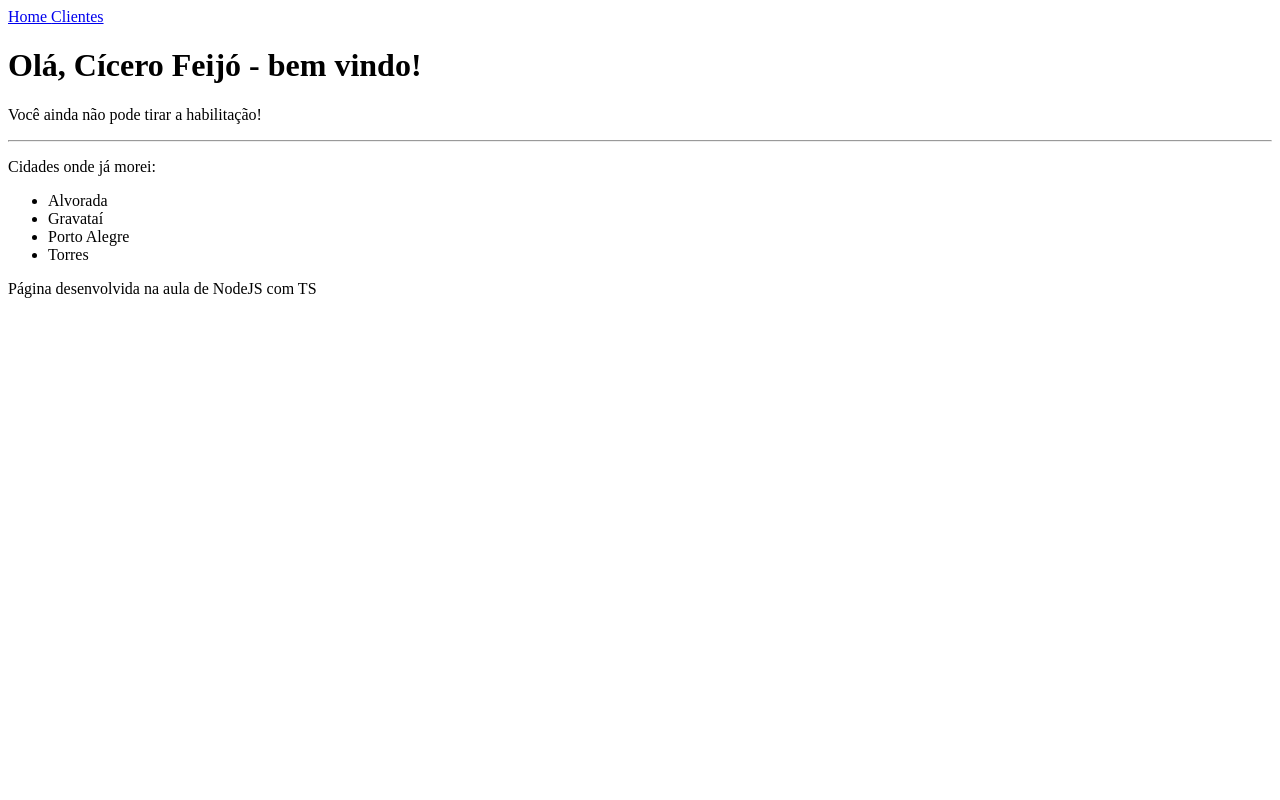
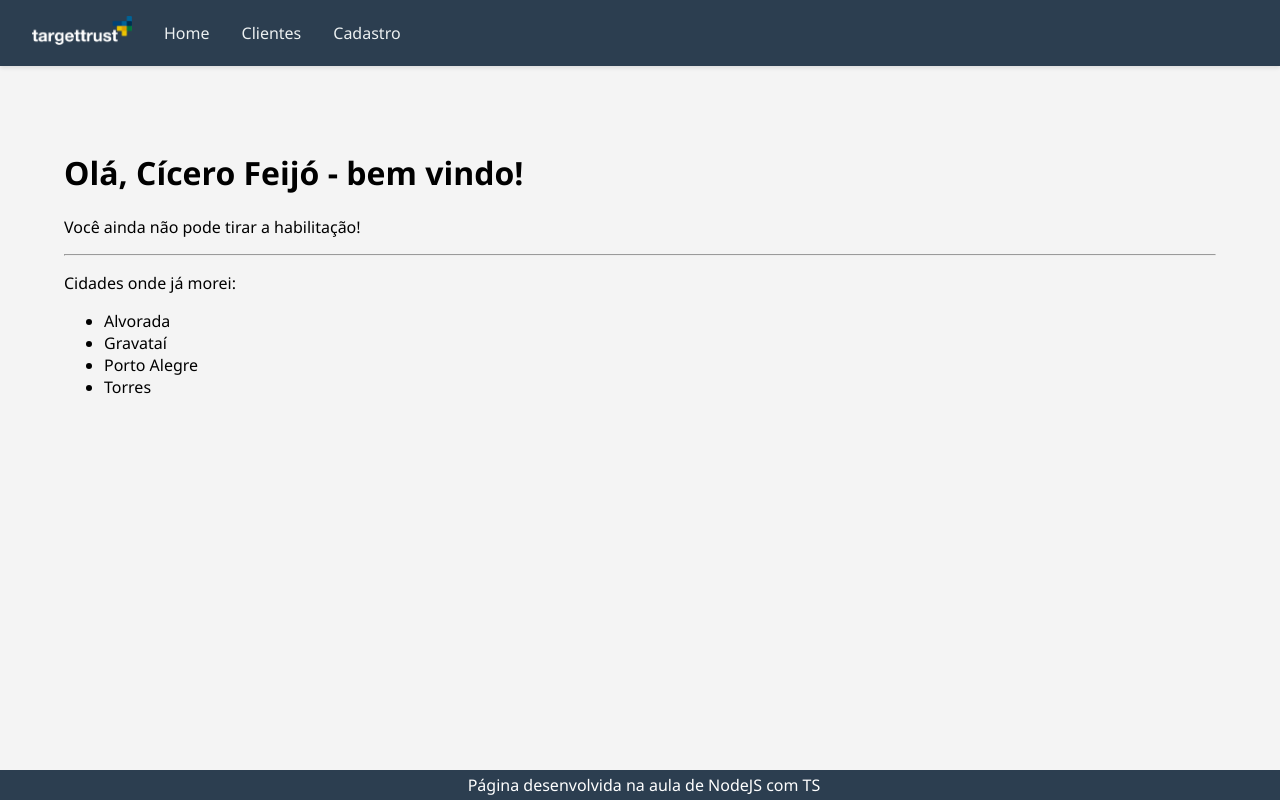
Before and after one commit to csfeijo/tt-nodejs-para-backend, a Node server app: page / in a window 1280 px wide. Run offline with Node 20, Linux system fonts and the light colour scheme.

Commit message:
feat: adiciona layout novo

```diff
--- a/projeto-node/package.json
+++ b/projeto-node/package.json
@@ -5,7 +5,7 @@
   "scripts": {
     "dev": "ts-node-dev --inspect --transpile-only --ignore-watch node_modules src/index.ts",
     "start": "node dist/index.js",
-    "build": "rimraf dist && tsc && cp -r src/templates dist/templates",
+    "build": "rimraf dist && tsc && cp -r src/templates dist/templates && cp -r public dist/public",
     "ts.check": "tsc --project tsconfig.json",
     "add-build": "git add dist"
   },
--- /dev/null
+++ b/projeto-node/public/css/styles.css
@@ -0,0 +1,60 @@
+body {
+  font-family: "Segoe UI", Tahoma, Geneva, Verdana, sans-serif;
+  background-color: #f4f4f4;
+  margin: 0;
+  padding: 0;
+}
+
+nav {
+  background-color: #2c3e50;
+  padding: 1rem 2rem;
+  box-shadow: 0 2px 4px rgba(0, 0, 0, 0.1);
+  display: flex;
+
+  ul {
+    list-style: none;
+    display: flex;
+    align-items: center;
+    gap: 2rem;
+    margin: 0;
+    padding: 0;
+
+    img {
+      width: 100px;
+    }
+  }
+  a {
+    color: #ecf0f1;
+    text-decoration: none;
+    font-weight: 500;
+    transition: color 0.3s ease;
+
+    &:hover {
+      color: #1abc9c;
+    }
+  }
+}
+
+.container {
+  padding: 2rem;
+}
+
+form {
+  display: flex;
+  gap: 4px;
+  input,
+  button {
+    border-radius: 4px;
+    padding: 4px;
+  }
+}
+
+footer {
+  position: fixed;
+  bottom: 0;
+  background-color: #2c3e50;
+  width: 100%;
+  text-align: center;
+  color: white;
+  padding: 4px;
+}
--- a/projeto-node/src/index.ts
+++ b/projeto-node/src/index.ts
@@ -3,7 +3,10 @@ import path from "path";
 
 const app = express();
 // Adiciona o path de assets
-app.use(express.static("public"));
+//app.use(express.static("public"));
+//app.use(express.static(path.join(__dirname, "public")));
+app.use(express.static(path.resolve(process.cwd(), "public")));
+
 // Habilita a leitura de dados em JSON no POST
 app.use(express.json());
 // Habilitar a leitura de dados vindos de formulários
@@ -31,6 +34,21 @@ app.get("/clientes", (req: Request, res: Response): void => {
   });
 });
 
+app.get("/cadastro", (req: Request, res: Response): void => {
+  res.render("cadastro", {
+    titulo: "Cadastro",
+  });
+});
+
+app.post("/cadastro", (req: Request, res: Response): void => {
+  const { nome, email } = req.body as { nome: string; email: string };
+  res.render("cadastro-recebido", {
+    titulo: "Cadastro Recebido",
+    nome,
+    email,
+  });
+});
+
 app.listen(port, () => {
   console.log(`Servidor executando na porta ${port}`);
 });
--- /dev/null
+++ b/projeto-node/src/templates/cadastro-recebido.pug
@@ -0,0 +1,6 @@
+extends layout
+
+block content
+  h1 Dados recebidos com sucesso!
+  p Nome: #{nome}
+  p E-mail: #{email}
--- a/projeto-node/src/templates/components/menu.pug
+++ b/projeto-node/src/templates/components/menu.pug
@@ -1,3 +1,10 @@
 nav
-  a(href="/") Home
-  a(href="/clientes") Clientes
+  ul
+    li
+      img(src="img/logoeadtt.png")
+    li
+      a(href="/") Home
+    li
+      a(href="/clientes") Clientes
+    li
+      a(href="/cadastro") Cadastro
--- a/projeto-node/src/templates/layout.pug
+++ b/projeto-node/src/templates/layout.pug
@@ -2,7 +2,9 @@ doctype html
 html
   head
     title #{titulo}
+    link(rel="stylesheet" href="css/styles.css")
   body
     include components/menu
-    block content
+    .container
+      block content
     include components/footer
```
Also changed, not shown: projeto-node/dist/public/css/styles.css (added, +60 -0 lines), projeto-node/src/templates/cadastro.pug (added, +8 -0 lines), projeto-node/public/img/logoeadtt.png (added), projeto-node/vercel.json, 7 other files.
